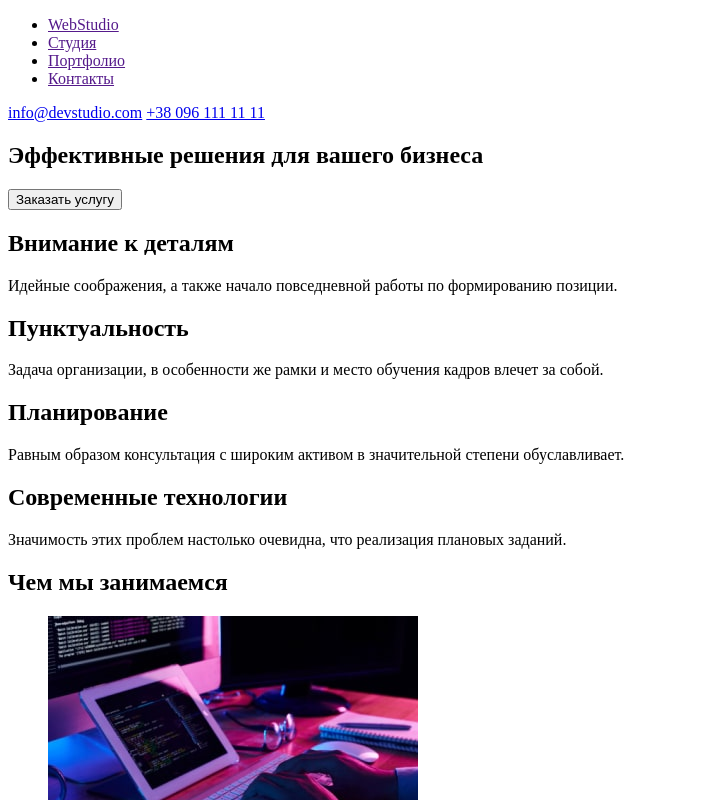
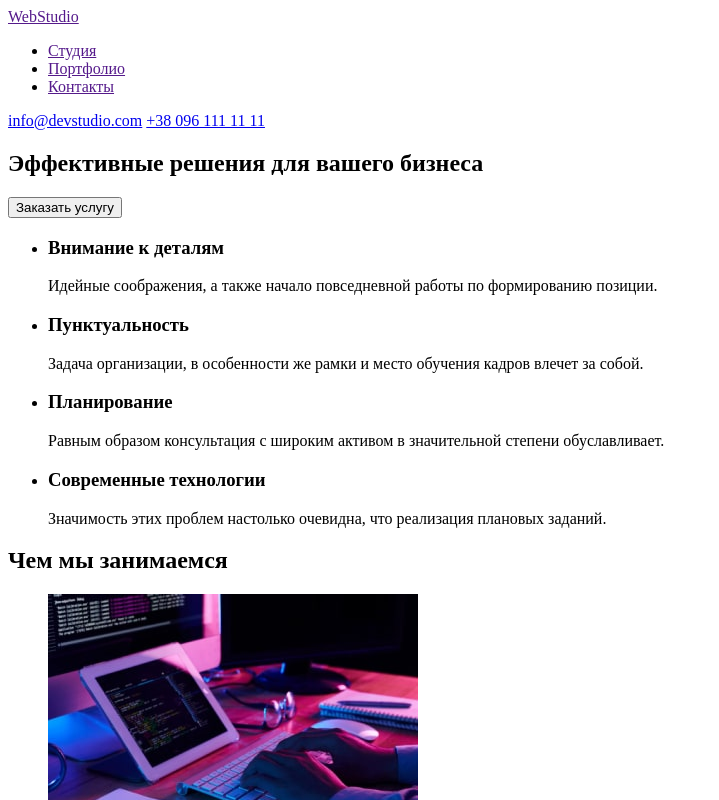
Before and after one commit to LubomirDD/goit-markup-hw-01, a plain HTML site: page index.html in a window 1280 px wide. Shown: the top 800 px of the page, without its empty margins (0-719 px from the left). Drawn offline with Linux system fonts and the light colour scheme.

Commit message:
made edits to html

```diff
--- a/index.html
+++ b/index.html
@@ -9,8 +9,8 @@
     <body>
         <header>
             <nav>
+                <a href="">WebStudio</a>
                 <ul>
-                    <li><a href="">WebStudio</a></li>
                     <li><a href="">Студия</a></li>
                     <li><a href="">Портфолио</a></li>
                     <li><a href="">Контакты</a></li>
@@ -25,25 +25,37 @@
                 <button type="button">Заказать услугу</button>
             </section>
             <section>
-                <h2>Внимание к деталям</h2>
+                <ul>
+                    <li>
+                        <h3>Внимание к деталям</h3>
                         <p> Идейные соображения, а также начало повседневной работы
                             по формированию позиции.
                         </p>
-                <h2>Пунктуальность</h2>
+                    </li>
+                    <li>
+                        <h3>Пунктуальность</h3>
                         <p>
                             Задача организации, в особенности же рамки и место
                             обучения кадров влечет за собой.
                         </p>
-                <h2>Планирование</h2>
+                    </li>
+                    <li>
+                        <h3>Планирование</h3>
                         <p>
                             Равным образом консультация с широким активом
                             в значительной степени обуславливает.
                         </p>
-                <h2>Современные технологии</h2>
+                    </li>
+                    <li>
+                        <h3>Современные технологии</h3>
                         <p>
                             Значимость этих проблем настолько очевидна,
                             что реализация плановых заданий.
                         </p>
+                    </li>
+                </ul>
+            </section>
+                <section>
                     <h2>Чем мы занимаемся</h2>
                     <ul>
                         <li><img
@@ -65,10 +77,11 @@
                             height="294">
                         </li>
                     </ul>
+                </section>
 
 
 
-            </section>
+
             <section>
                 <h2>Наша команда</h2>
                 <ul>
@@ -122,7 +135,7 @@
             </section>
         </main>
         <footer>
-            <h2>WebStudio</h2>
+            <a href="">WebStudio</a>
             <address>
                 <ul>
                     <li>
```
Lines whose indentation alone changed are shown as unchanged.
